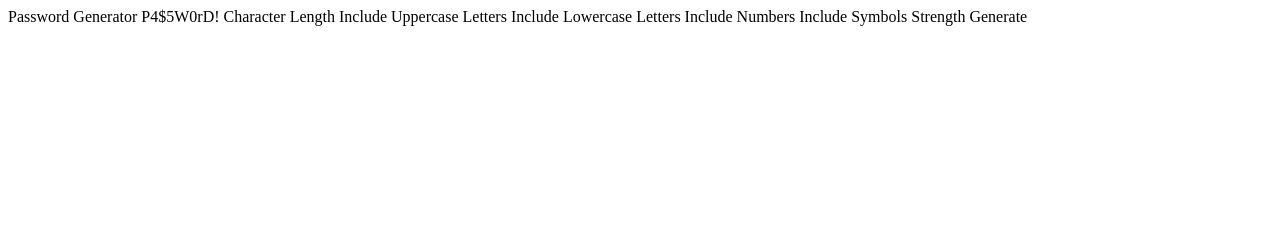
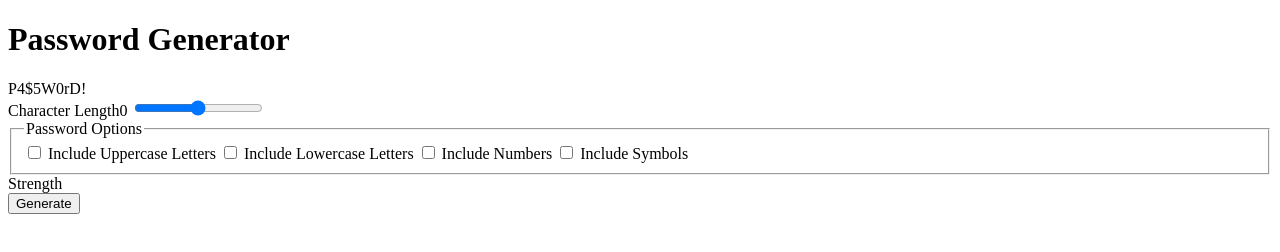
Before and after one commit to djmills89/PasswordGenerator, a plain HTML site: page index.html in a window 1280 px wide. Drawn offline with Linux system fonts and the light colour scheme.

Commit message:
initial html structure

```diff
--- a/index.html
+++ b/index.html
@@ -10,20 +10,35 @@
 </head>
 <body>
 
-  Password Generator
+  <h1>Password Generator</h1>
 
-  P4$5W0rD!
+  <div class="password">P4$5W0rD!</div>
 
-  Character Length
+  <form action="">
 
-  Include Uppercase Letters
-  Include Lowercase Letters
-  Include Numbers
-  Include Symbols
+    <label for="">Character Length</label><span>0</span>
+    <input type="range" name="" id="">
 
-  Strength
+    <fieldset>
+      <legend>Password Options</legend>
 
-  Generate
+      <input type="checkbox" name="" id="upper-case">
+      <label for="upper-case">Include Uppercase Letters</label>
+
+      <input type="checkbox" name="" id="lower-case">
+      <label for="lower-case">Include Lowercase Letters</label>
+
+      <input type="checkbox" name="" id="numbers">
+      <label for="numbers">Include Numbers</label>
+
+      <input type="checkbox" name="" id="symbols">
+      <label for="symbols">Include Symbols</label>
+    </fieldset>
+
+    <div class="password__strength">Strength</div>
+
+    <button type="submit">Generate</button>
+  </form>
 
 </body>
 </html>
```
